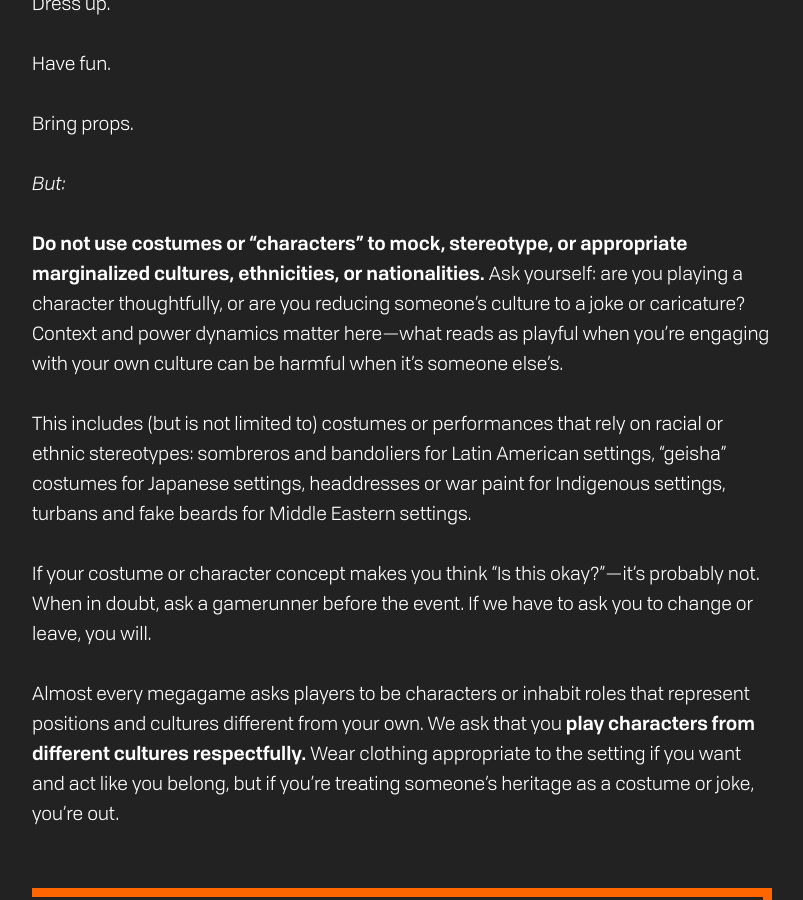
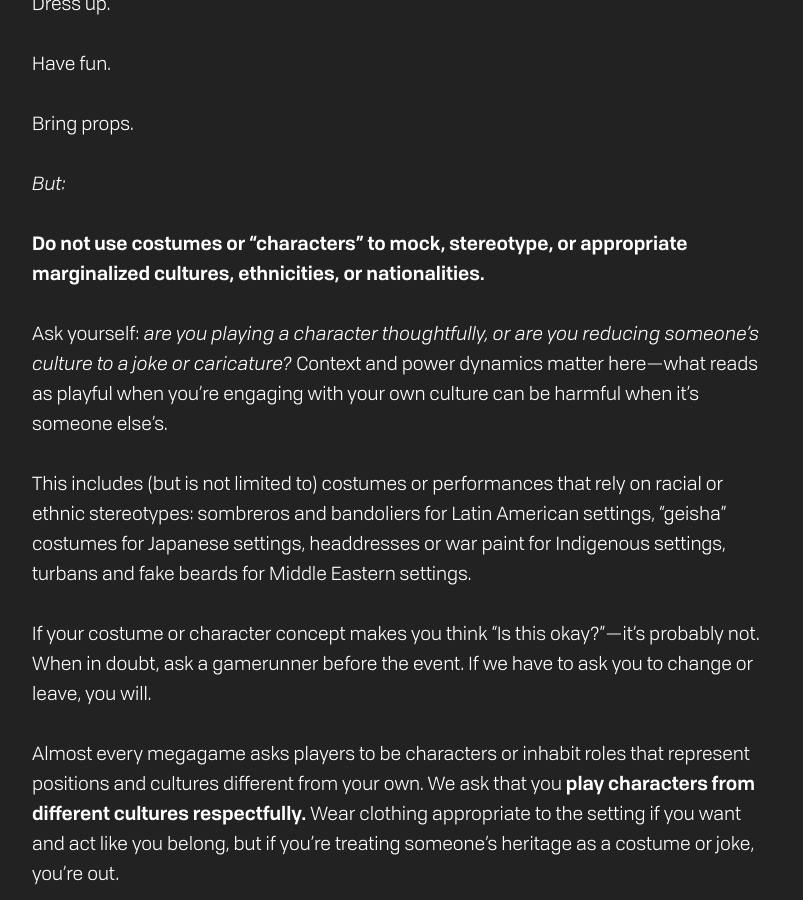
Before and after one commit to jedlimke/prairiefiregaming.com, a Jekyll site: the page built from policies/safety-policy.md, in a window 1280 px wide and 900 px high, scrolled down 2992 px. Shown: the whole window, without its empty margins (238-1041 px from the left). Built offline with Jekyll 4.4.1, drawn with Linux system fonts in a browser that asks for light colours.

Commit message:
Adjustments.

```diff
--- a/policies/safety-policy.md
+++ b/policies/safety-policy.md
@@ -57,7 +57,9 @@ Bring props.
 
 _But:_
 
-**Do not use costumes or "characters" to mock, stereotype, or appropriate marginalized cultures, ethnicities, or nationalities.** Ask yourself: are you playing a character thoughtfully, or are you reducing someone's culture to a joke or caricature? Context and power dynamics matter here—what reads as playful when you're engaging with your own culture can be harmful when it's someone else's.
+**Do not use costumes or "characters" to mock, stereotype, or appropriate marginalized cultures, ethnicities, or nationalities.**
+
+Ask yourself: _are you playing a character thoughtfully, or are you reducing someone's culture to a joke or caricature?_ Context and power dynamics matter here—what reads as playful when you're engaging with your own culture can be harmful when it's someone else's.
 
 This includes (but is not limited to) costumes or performances that rely on racial or ethnic stereotypes: sombreros and bandoliers for Latin American settings, "geisha" costumes for Japanese settings, headdresses or war paint for Indigenous settings, turbans and fake beards for Middle Eastern settings.
 
```
Also changed, not shown: megagames/den-of-wolves.md (+1 -0 lines).
